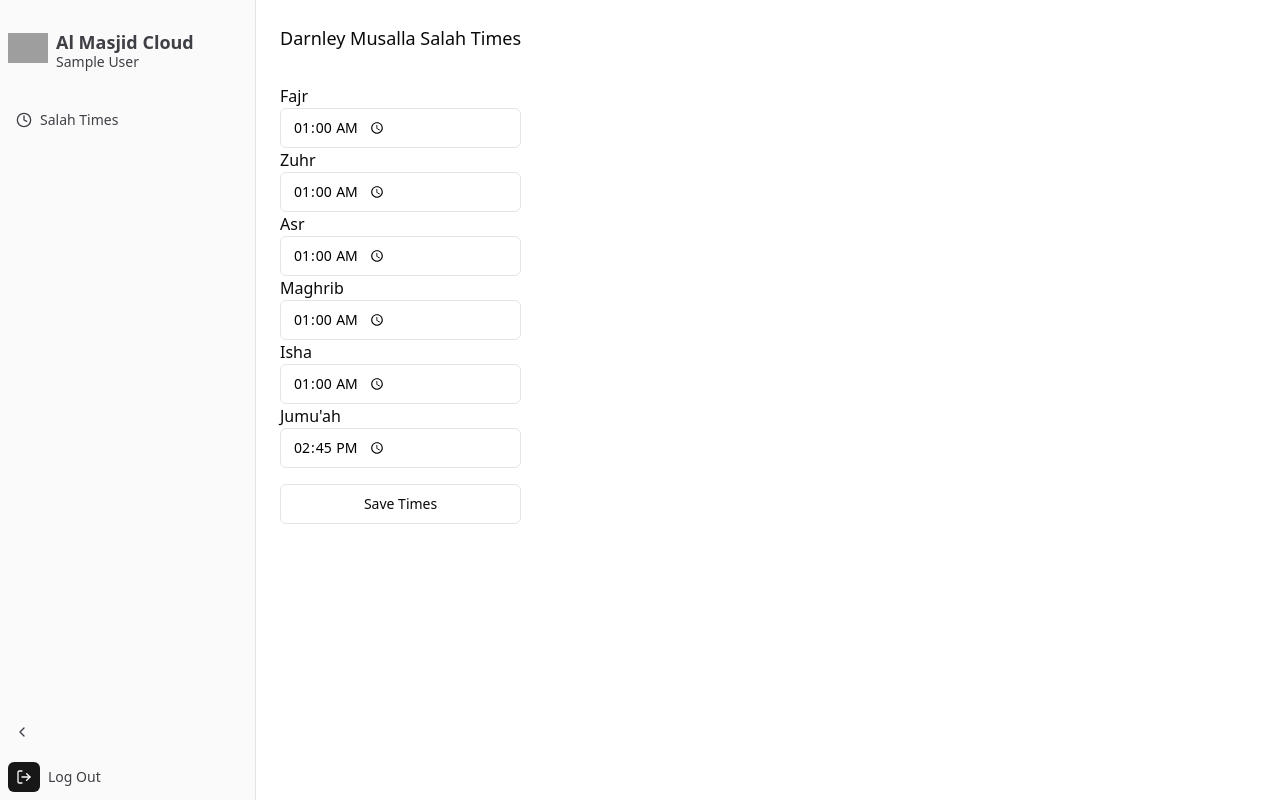
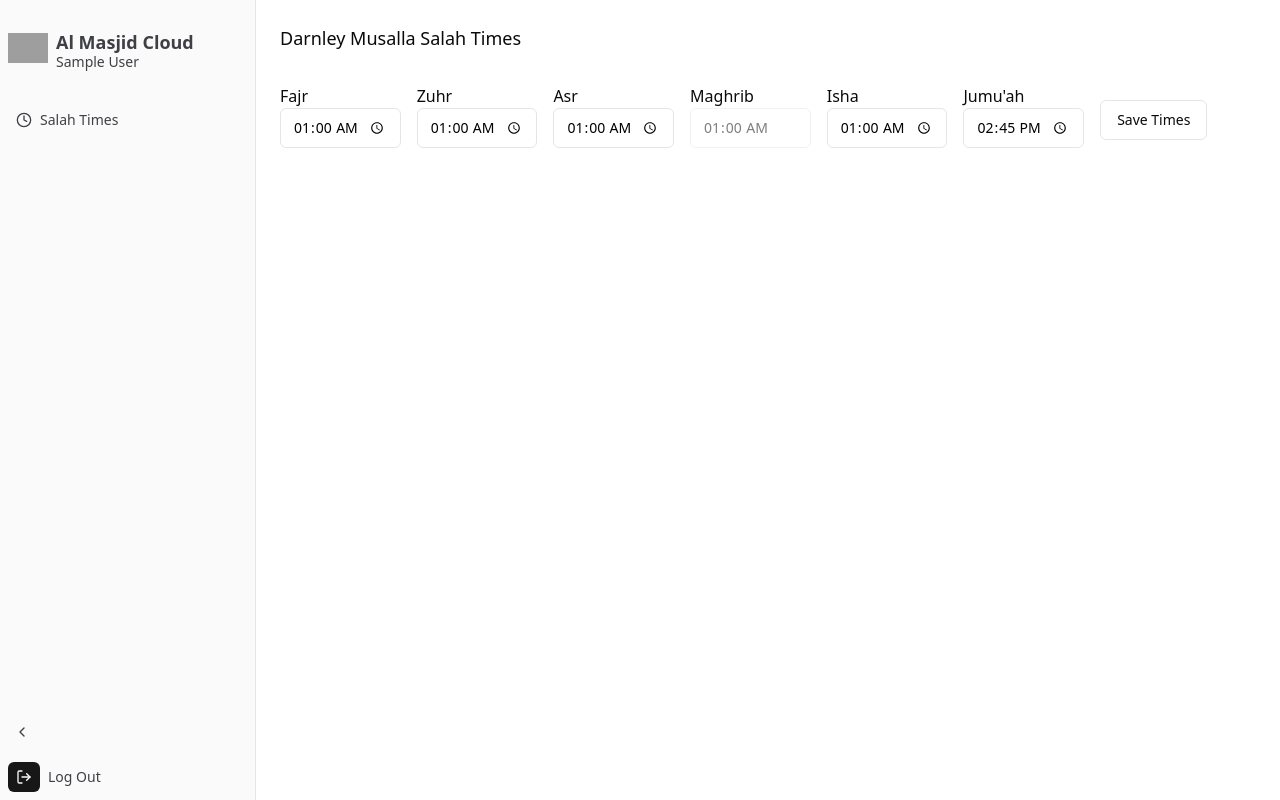
Before and after one commit to mo3r99/almasjd-site, a Next.js app: page /cloud/dashboard in a window 1280 px wide. Built offline with nearby package versions, Linux system fonts and the light colour scheme; no server answers; the database is empty; sample sign-in values are in the browser's storage; grey boxes are pictures that could not be loaded.

Commit message:
dashboard updates

```diff
--- a/app/(admin)/cloud/dashboard/components/salahTimes/salahTimes.js
+++ b/app/(admin)/cloud/dashboard/components/salahTimes/salahTimes.js
@@ -59,7 +59,7 @@ export default function SalahTimes() {
       <h1 className="text-lg mb-4">
         Darnley Musalla Salah Times {loading && `... Updating`}
       </h1>
-      <Form className={'pt-4'} action={saveSalahTimes} showContentOnSubmit={true}>
+      <Form className={'pt-4 flex flex-column gap-4'} action={saveSalahTimes} showContentOnSubmit={true}>
         <div>
           <label htmlFor="fajr">Fajr</label>
           <Input
@@ -114,6 +114,7 @@ export default function SalahTimes() {
                 : new Date(times.maghrib).toISOString().substring(11, 16)
             }
             onChange={(e) => changeTime(e, "maghrib")}
+            disabled
           />
         </div>
         <div>
--- a/app/(admin)/cloud/dashboard/page.js
+++ b/app/(admin)/cloud/dashboard/page.js
@@ -4,6 +4,9 @@ import { redirect } from "next/navigation";
 import HeroSection from "./components/heroSection/heroSection";
 import SalahTimes from "./components/salahTimes/salahTimes";
 
+export const metadata = {
+  title: 'Al Masjid Admin Dashboard',
+}
 export default async function LayoutDashboard() {
   const session = await auth();
 
```
